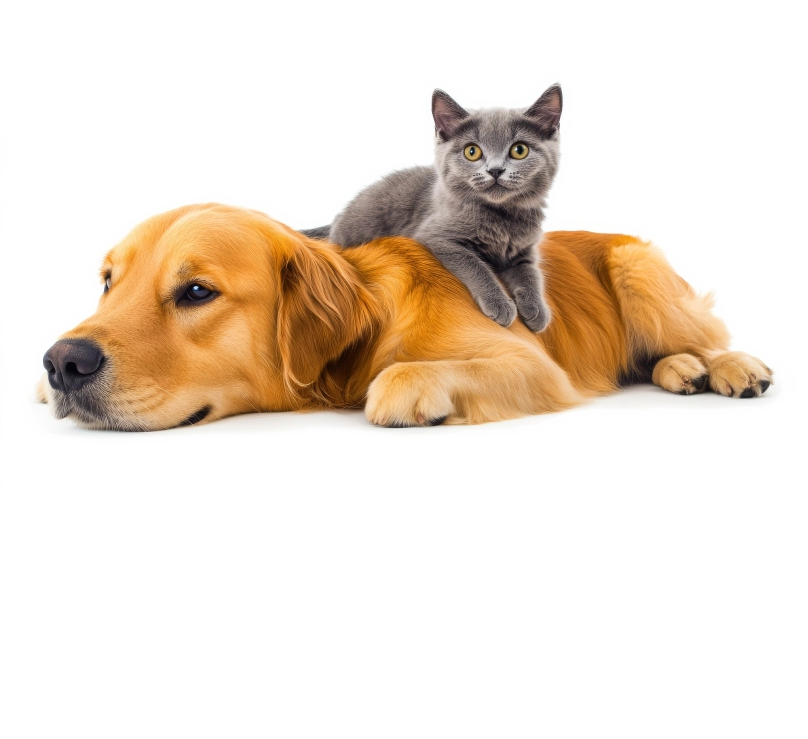
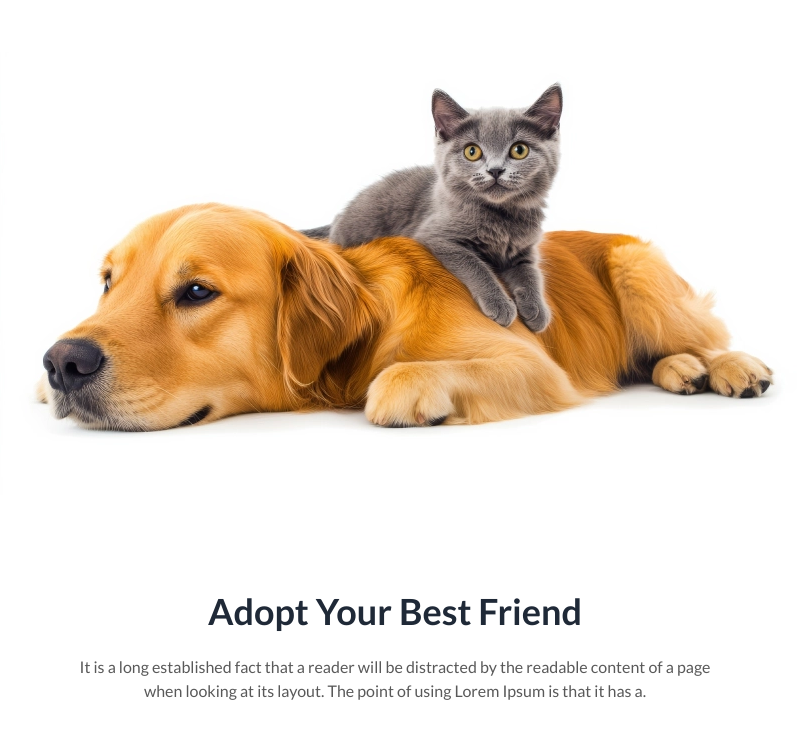
Before and after one commit to coderx86/pet-adoption, a plain HTML site: page index.html in a window 1280 px wide. Shown: the part 501-1240 px from the top of the page, without its empty margins (245-1053 px from the left). Before the commit the page ends 1092 px from the top, so only its background shows below. Drawn offline with nearby package versions, Linux system fonts and the light colour scheme.

Commit message:
added adopt-your section

```diff
--- a/index.html
+++ b/index.html
@@ -46,6 +46,11 @@
             </div>
             <div class="mt-12 mb-24"><img src="images/pet.webp" alt=""></div>
         </div>
+        <!-- adopt your best friend container -->
+         <div class="text-center">
+                <h2 class="text-4xl font-bold">Adopt  Your  Best Friend</h2>
+                <p class="max-w-[636px] mx-auto text-[#131313b3] mt-6 mb-12">It is a long established fact that a reader will be distracted by the readable content of a page when looking at its layout. The point of using Lorem Ipsum is that it has a.</p>
+         </div>
     </main>
     <footer></footer>
 </body>
```
